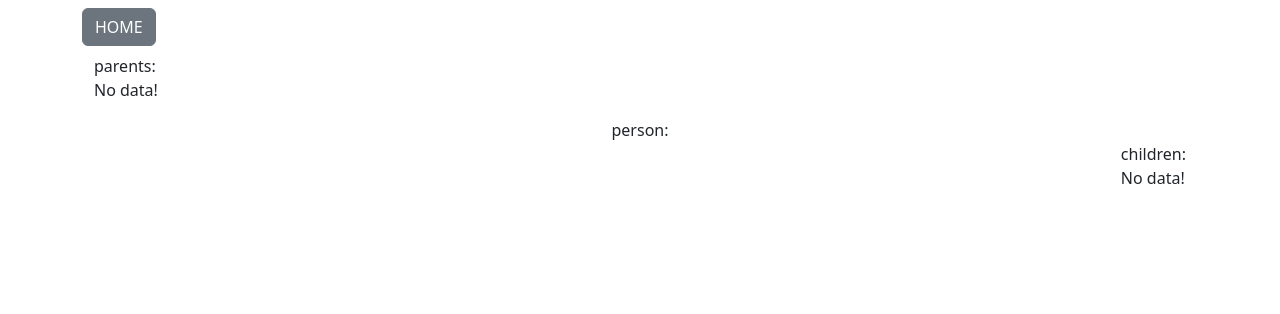
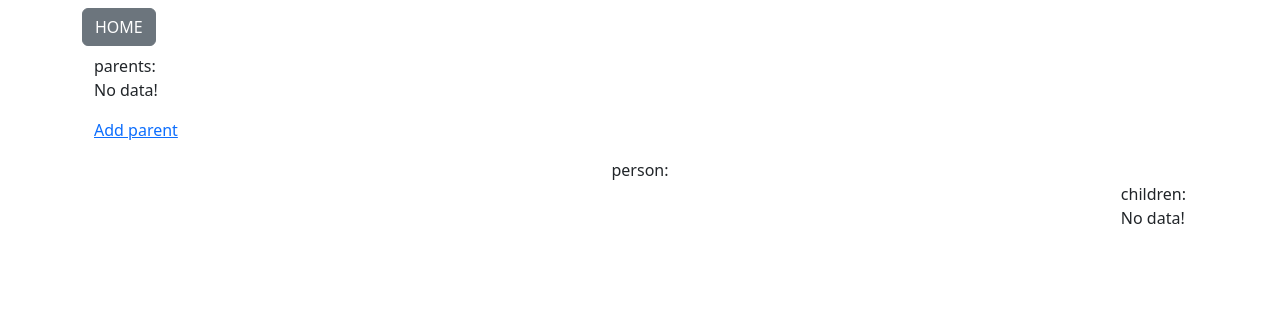
Before and after one commit to andriiguthub/Family-records, a Python web app: template templates/details.html in a window 1280 px wide. Shown: the top 314 px of the page. Run offline with Jinja, Linux system fonts and the light colour scheme; the template is opened without the code that fills it, so the values that code supplies are empty.

Commit message:
Update details.html

```diff
--- a/templates/details.html
+++ b/templates/details.html
@@ -59,6 +59,7 @@ Details
             </table>
             {% else %}
             <p>No data!</p>
+            <p><a href="/add_parent?person_id={{person_data[0].id}}">Add parent</a></p>
             {% endif %}
         </div>
     </div>
```
